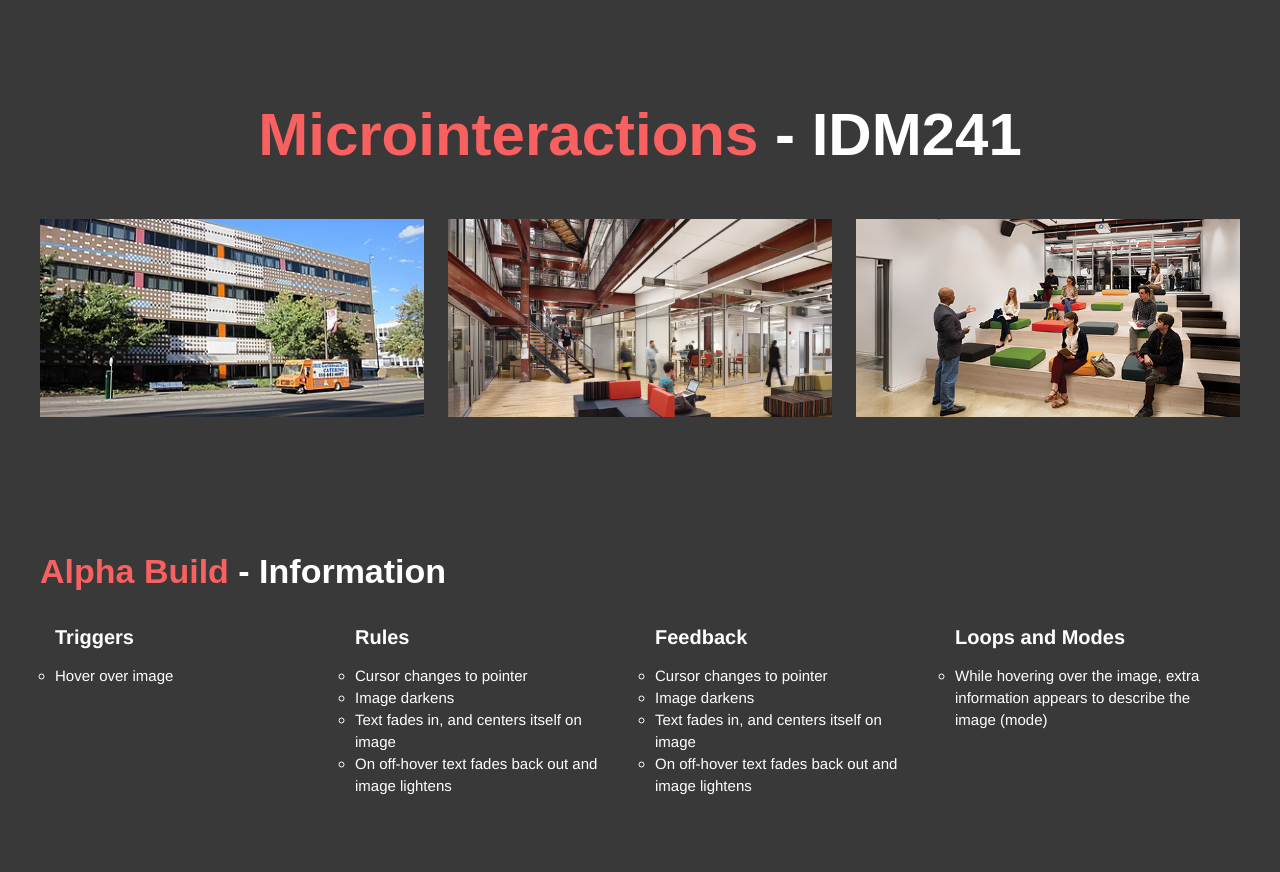
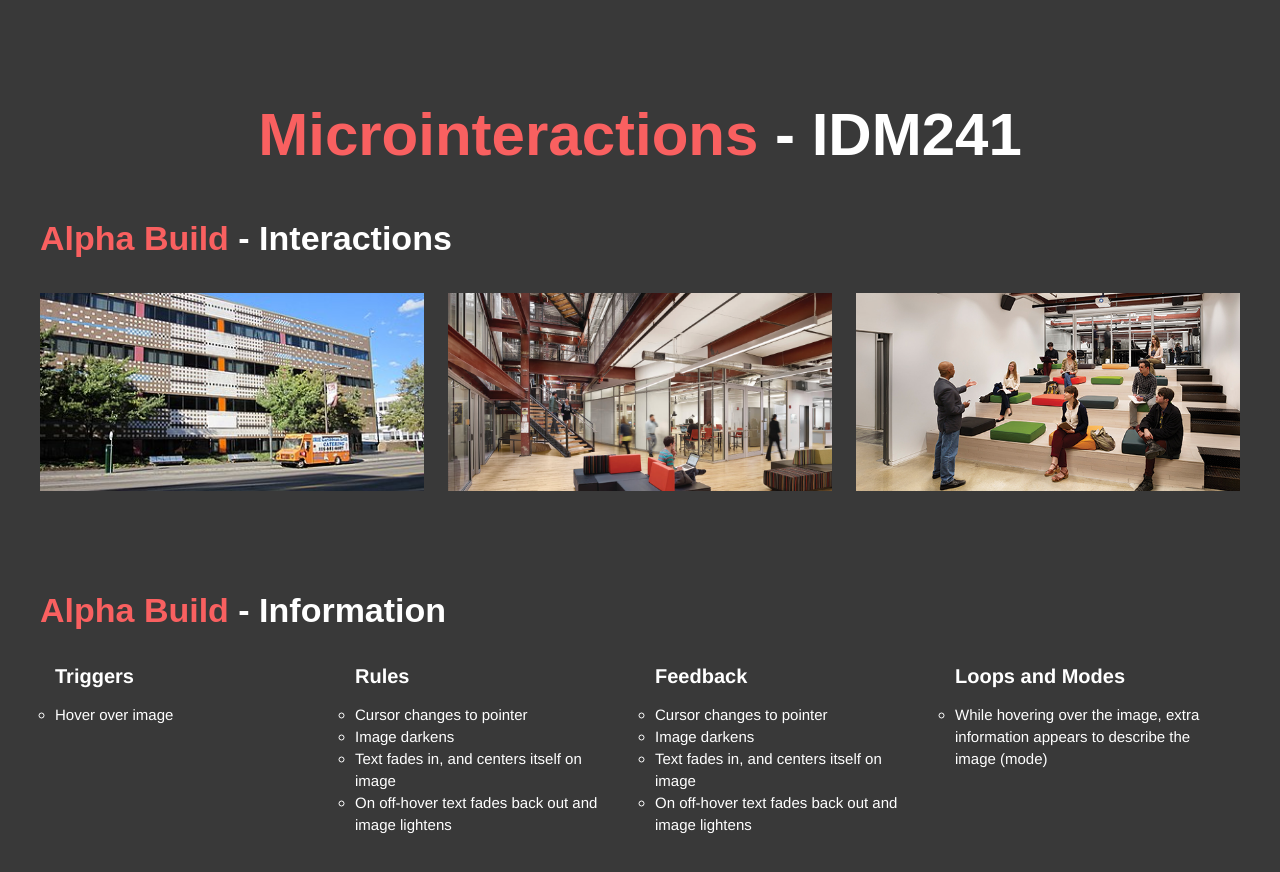
Before and after one commit to Kdolphin2284/idm241-kpd46, a plain HTML site: page Alpha/Build/index.html in a window 1280 px wide. Drawn offline with Linux system fonts and the light colour scheme.

Commit message:
Final Update Part 5 - Alpha Build
Added h2 above interactions.

```diff
--- a/Alpha/Build/index.html
+++ b/Alpha/Build/index.html
@@ -16,6 +16,9 @@
                 </div>
             </section>
             <section id="howItWorks" class="flex-container container">
+                <div class="col-1-1">
+                    <h2><span>Alpha Build</span> - Interactions</h2>
+                </div>
                 <div class="col-1-1">
                     <div class="col-1-3">
                             <div class="textHover">
```
